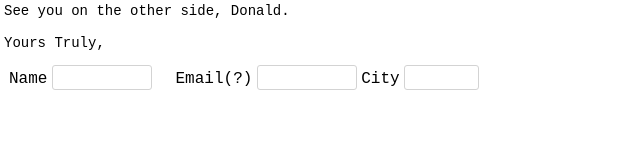
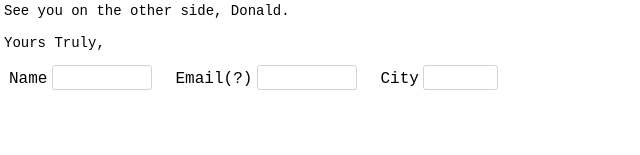
Before and after one commit to jphuangjr/therealgreatwall, a website: page views/index.html in a window 1280 px wide. Shown: the part 645-800 px from the top of the page, 271-911 px from the left. Drawn offline with nearby package versions, Linux system fonts and the light colour scheme; no server answers.

Commit message:
adding city input

```diff
--- a/views/index.html
+++ b/views/index.html
@@ -45,7 +45,7 @@
         <input id= "nameInput" style="width: 100px; height: 25px; display: inline-block" type='text'/>
         <label id="emailLabel" class="courier" for='emailInput' style="z-index: 999;">&nbsp Email(?)</label>
         <input id='emailInput' style="width: 100px; height: 25px; display: inline-block" type='text'>
-        <label class="courier" for='cityInput' style="z-index: 999;">City</label>
+        <label class="courier" for='cityInput' style="z-index: 999;">&nbsp City</label>
         <input id='cityInput' style="width: 75px; height: 25px; display: inline-block" type='text'>
       </div>
       <br>
```
